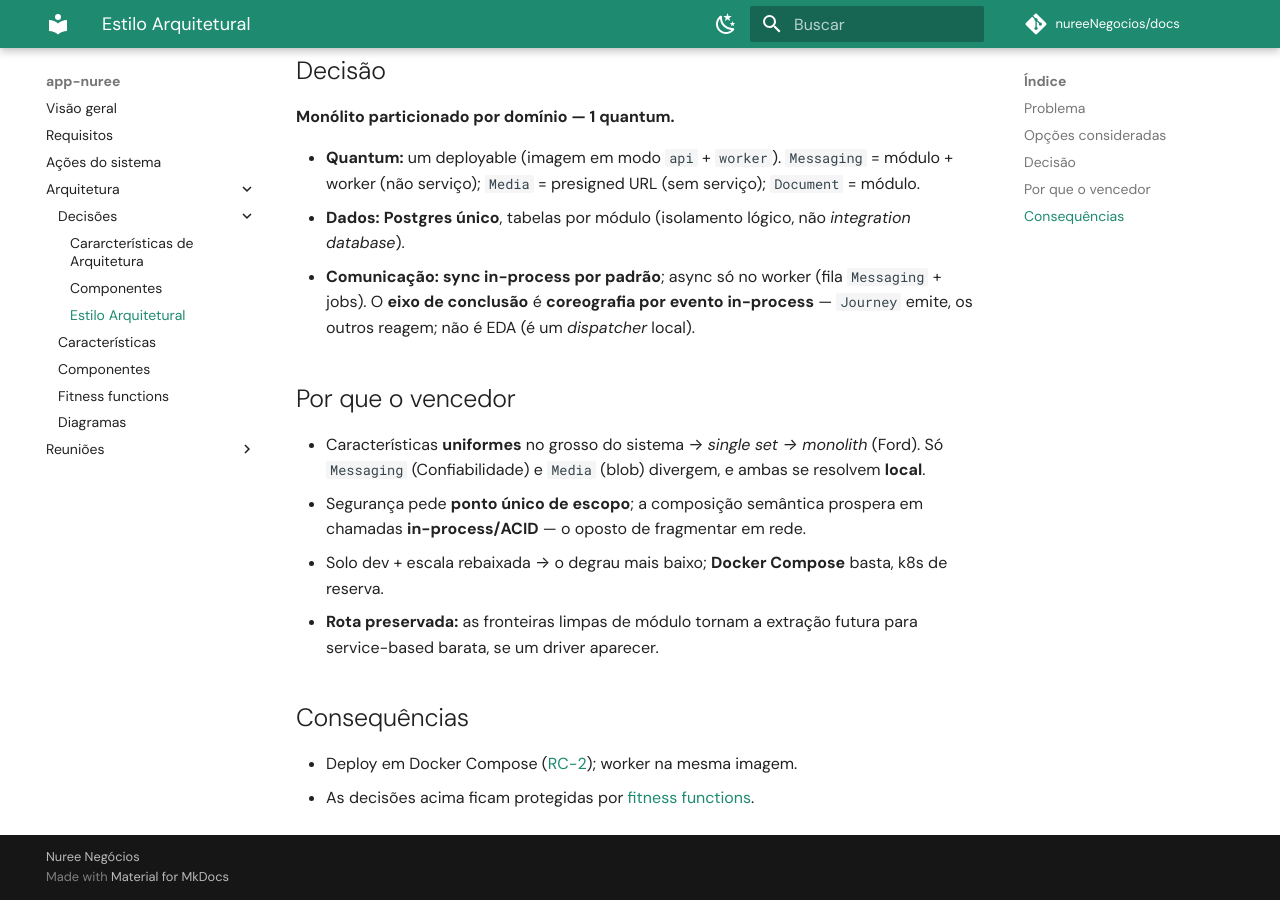
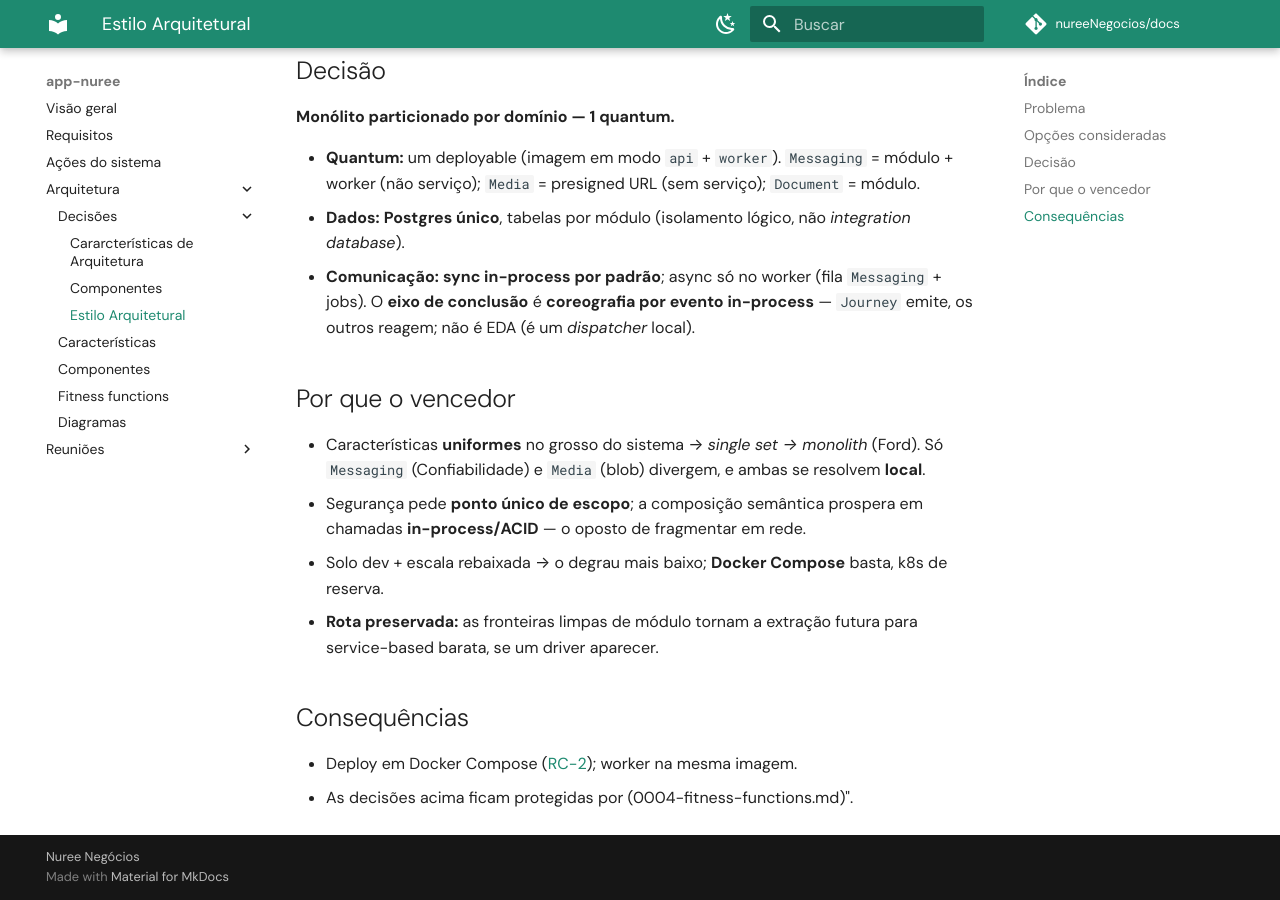
Before and after one commit to nureeNegocios/docs, an MkDocs documentation site: the page built from docs/app-nuree/arquitetura/decisoes/0003-estilo.md, in a window 1280 px wide and 900 px high, scrolled down 971 px. Built offline with MkDocs 1.6.1 and Material for MkDocs 9.7.7, drawn with Linux system fonts in a browser that asks for light colours; comment, search, counter and statistics services are not loaded.

```diff
--- a/docs/app-nuree/arquitetura/decisoes/0003-estilo.md
+++ b/docs/app-nuree/arquitetura/decisoes/0003-estilo.md
@@ -51,4 +51,4 @@ Os 8 estilos do catálogo:
 ## Consequências
 
 - Deploy em Docker Compose ([RC-2](../../requisitos.md#rc-2)); worker na mesma imagem.
-- As decisões acima ficam protegidas por [fitness functions](0004-fitness-functions.md).
+- As decisões acima ficam protegidas por (0004-fitness-functions.md)".
```
